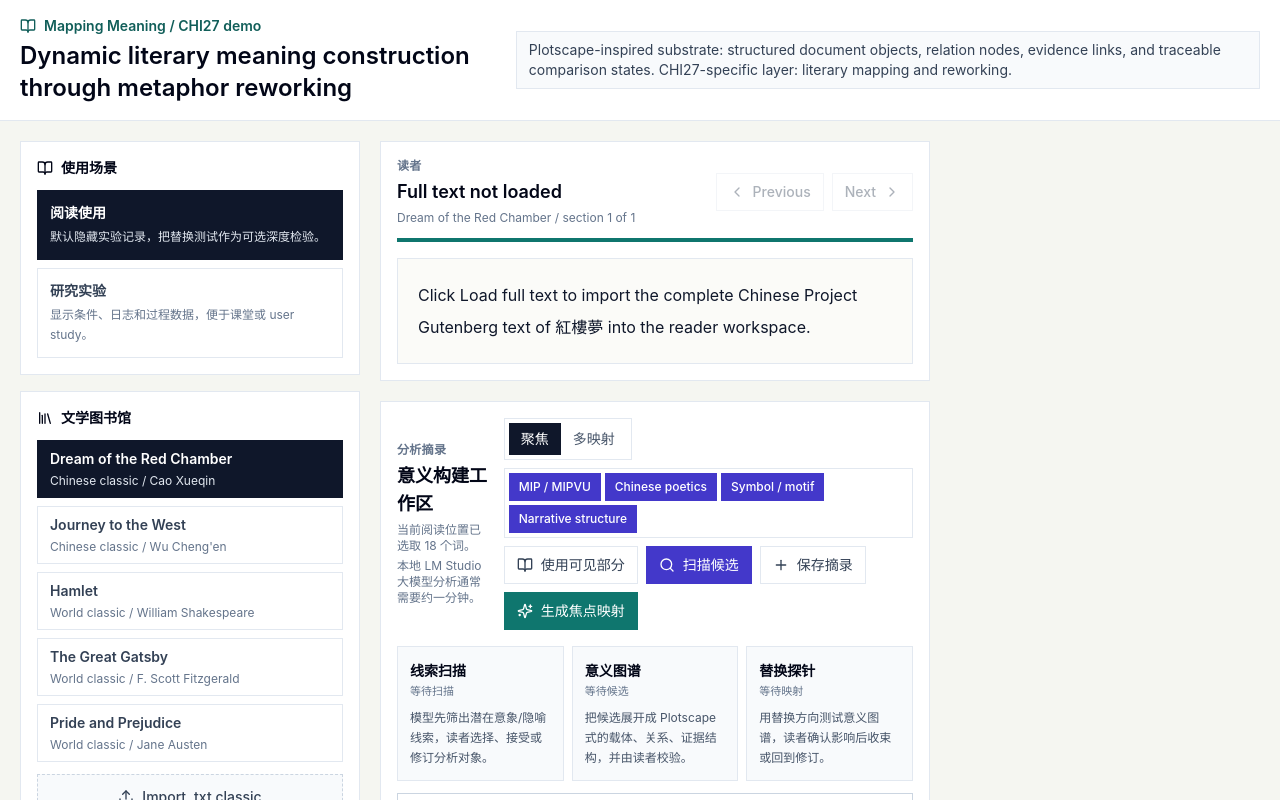
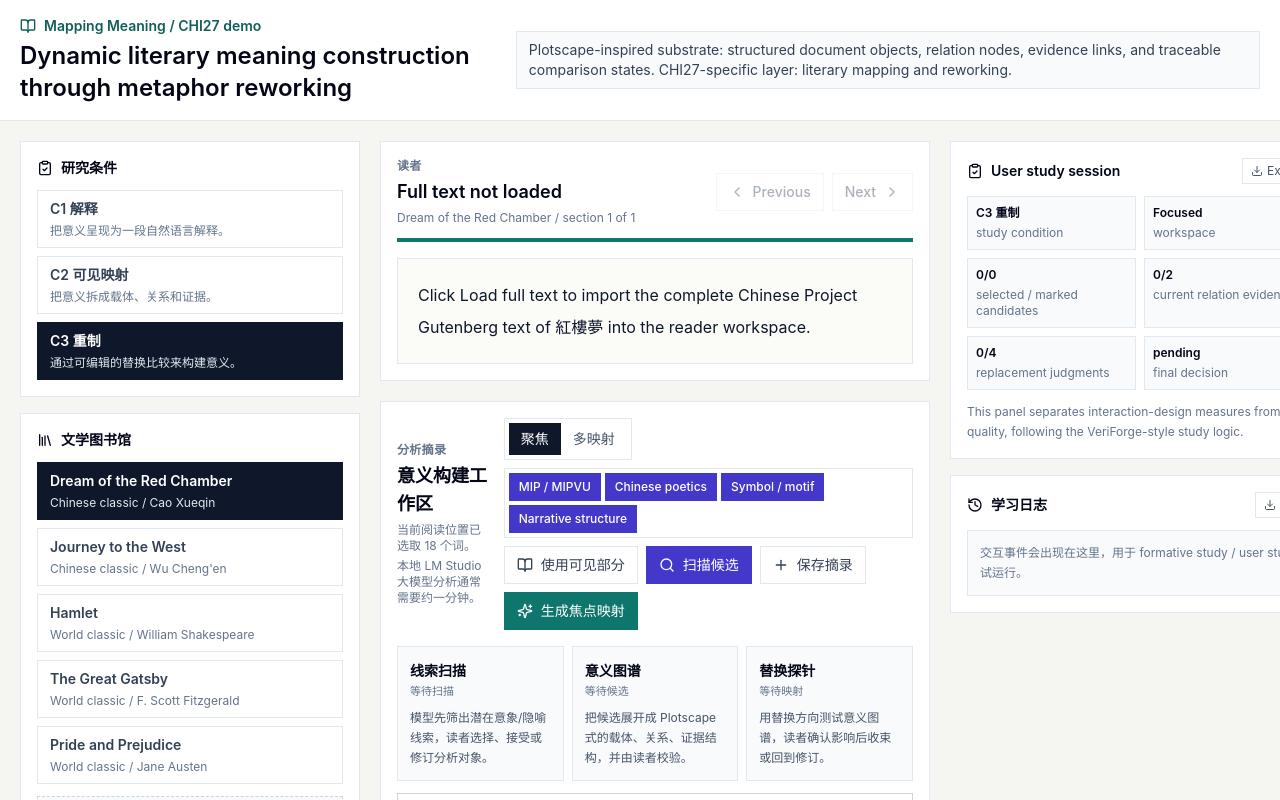
Before and after one commit to jiaping-li/MeaningForge, a React (Vite) app: page / in a window 1280 px wide. Shown: the top 800 px of the page. Built offline with nearby package versions, Linux system fonts and the light colour scheme.

Commit message:
Restore full study workflow

```diff
--- a/src/App.tsx
+++ b/src/App.tsx
@@ -50,7 +50,6 @@ import type {
 } from "@/types/literaryMapping";
 
 type InterpretationDecision = "pending" | "kept" | "revise" | "recorded";
-type UsageMode = "reader" | "study";
 
 const expressionTypes: ExpressionType[] = [
   "lexical_metaphor",
@@ -461,17 +460,6 @@ const conditionLabels: Record<StudyCondition, { label: string; description: stri
   },
 };
 
-const usageModeLabels: Record<UsageMode, { label: string; description: string }> = {
-  reader: {
-    label: "阅读使用",
-    description: "默认隐藏实验记录，把替换测试作为可选深度检验。",
-  },
-  study: {
-    label: "研究实验",
-    description: "显示条件、日志和过程数据，便于课堂或 user study。",
-  },
-};
-
 function makeImportedWork(text: string, fileName = "Imported classic"): LiteraryWork {
   const cleanText = text.trim();
   const passages = splitFullTextIntoPassages(cleanText, fileName).slice(0, 200);
@@ -980,43 +968,6 @@ function StudyLogPanel({ events }: { events: StudyLogEvent[] }) {
             </div>
           ))
         )}
-      </div>
-    </section>
-  );
-}
-
-function UsageModeSwitch({
-  mode,
-  onChange,
-}: {
-  mode: UsageMode;
-  onChange: (mode: UsageMode) => void;
-}) {
-  return (
-    <section className="border border-slate-200 bg-white p-4">
-      <div className="flex items-center gap-2 text-sm font-semibold text-slate-950">
-        <BookOpen className="h-4 w-4" />
-        使用场景
-      </div>
-      <div className="mt-3 grid gap-2">
-        {(Object.keys(usageModeLabels) as UsageMode[]).map((item) => (
-          <button
-            key={item}
-            type="button"
-            onClick={() => onChange(item)}
-            className={cx(
-              "border p-3 text-left transition",
-              mode === item
-                ? "border-slate-900 bg-slate-900 text-white"
-                : "border-slate-200 bg-white text-slate-700 hover:border-slate-400"
-            )}
-          >
-            <div className="text-sm font-semibold">{usageModeLabels[item].label}</div>
-            <div className={cx("mt-1 text-xs leading-5", mode === item ? "text-slate-200" : "text-slate-500")}>
-              {usageModeLabels[item].description}
-            </div>
-          </button>
-        ))}
       </div>
     </section>
   );
@@ -1307,10 +1258,8 @@ function App() {
   const [isScanning, setIsScanning] = useState(false);
   const [isAnalyzing, setIsAnalyzing] = useState(false);
   const [isComparing, setIsComparing] = useState(false);
-  const [usageMode, setUsageMode] = useState<UsageMode>("reader");
   const [studyCondition, setStudyCondition] = useState<StudyCondition>("interactive_reworking");
   const [workspaceMode, setWorkspaceMode] = useState<MappingWorkspaceMode>("focused");
-  const [isDeepTestingOpen, setIsDeepTestingOpen] = useState(false);
   const [selectedTheoryLenses, setSelectedTheoryLenses] = useState<TheoryLens[]>(
     defaultTheoryLensesForWork(activeWork)
   );
@@ -1346,10 +1295,8 @@ function App() {
     if (!query) return true;
     return `${passage.label} ${passage.chapter || ""} ${passage.text}`.toLowerCase().includes(query);
   });
-  const isStudyMode = usageMode === "study";
   const showMappingScaffold = studyCondition !== "explanation" && workflowMappingGenerated;
-  const canShowReworking = studyCondition === "interactive_reworking" && workflowMappingGenerated;
-  const showReworking = canShowReworking && (isStudyMode || isDeepTestingOpen);
+  const showReworking = studyCondition === "interactive_reworking" && workflowMappingGenerated;
   const activePassageIndex = activeWork.passages.findIndex((passage) => passage.id === activePassage.id);
   const passagePosition = activePassageIndex >= 0 ? activePassageIndex + 1 : 1;
   const passageCount = activeWork.passages.length;
@@ -1401,7 +1348,6 @@ function App() {
     setEvidenceReview({});
     setReplacementReview({});
     setWorkflowMappingGenerated(false);
-    setIsDeepTestingOpen(false);
     setInterpretationDecision("pending");
     setSelectedCandidateId("");
     setSelectedCandidateIds([]);
@@ -1434,7 +1380,6 @@ function App() {
     setEvidenceReview({});
     setReplacementReview({});
     setWorkflowMappingGenerated(false);
-    setIsDeepTestingOpen(false);
     setInterpretationDecision("pending");
     setSelectedCandidateId("");
     setSelectedCandidateIds([]);
@@ -1454,7 +1399,6 @@ function App() {
     setEvidenceReview({});
     setReplacementReview({});
     setWorkflowMappingGenerated(false);
-    setIsDeepTestingOpen(false);
     setInterpretationDecision("pending");
     setSelectedCandidateId("");
     setSelectedCandidateIds([]);
@@ -1477,7 +1421,6 @@ function App() {
     setEvidenceReview({});
     setReplacementReview({});
     setWorkflowMappingGenerated(false);
-    setIsDeepTestingOpen(false);
     setInterpretationDecision("pending");
     setSelectedCandidateId("");
     setSelectedCandidateIds([]);
@@ -1510,7 +1453,6 @@ function App() {
     }
     setReplacementReview({});
     setWorkflowMappingGenerated(false);
-    setIsDeepTestingOpen(false);
     setInterpretationDecision("pending");
     setStatus(`已选择候选：${candidate.label}。可以先确认或修订，再生成细致映射。`);
     logEvent("candidate_selected", `${candidate.detectionMethod || "candidate"}: ${candidate.span}`);
@@ -1537,7 +1479,6 @@ function App() {
       setSelectedSpan(reviewedSpan);
       setReplacementReview({});
       setWorkflowMappingGenerated(false);
-      setIsDeepTestingOpen(false);
       setInterpretationDecision("pending");
     } else if (review === "rejected") {
       setSelectedCandidateIds((previous) => previous.filter((id) => id !== candidate.id));
@@ -1584,7 +1525,6 @@ function App() {
       setSelectedCandidateIds([]);
       setSelectedSpan("");
       setWorkflowMappingGenerated(false);
-      setIsDeepTestingOpen(false);
       setInterpretationDecision("pending");
       setStatus(`扫描完成：来自 ${result.source} 的 ${result.scan.candidates.length} 个候选。请先在“读者确认”中选中、接受或修订一个候选。`);
       logEvent("candidate_scan_generated", `${result.source}: ${result.scan.candidates.length} candidates`);
@@ -1662,7 +1602,6 @@ function App() {
       setEvidenceReview({});
       setReplacementReview({});
       setWorkflowMappingGenerated(true);
-      setIsDeepTestingOpen(false);
       setInterpretationDecision("pending");
       setStatus(
         workspaceMode === "multi"
@@ -1743,15 +1682,6 @@ function App() {
   const handleStudyConditionChange = (condition: StudyCondition) => {
     setStudyCondition(condition);
     logEvent("condition_changed", conditionLabels[condition].label);
-  };
-
-  const handleUsageModeChange = (mode: UsageMode) => {
-    setUsageMode(mode);
-    if (mode === "reader") {
-      setIsDeepTestingOpen(false);
-      setStudyCondition("interactive_reworking");
-    }
-    logEvent("usage_mode_changed", usageModeLabels[mode].label);
   };
 
   const handleActivateReplacement = (replacementId: string) => {
@@ -1813,11 +1743,7 @@ function App() {
 
       <div className="mx-auto grid max-w-[1560px] gap-5 px-5 py-5 xl:grid-cols-[340px_1fr_380px]">
         <aside className="space-y-4">
-          <UsageModeSwitch mode={usageMode} onChange={handleUsageModeChange} />
-
-          {isStudyMode ? (
           <StudyModeSwitch condition={studyCondition} onChange={handleStudyConditionChange} />
-          ) : null}
 
           <section className="border border-slate-200 bg-white p-4">
             <div className="flex items-center gap-2 text-sm font-semibold text-slate-950">
@@ -2501,30 +2427,6 @@ function App() {
             </section>
           ) : null}
 
-          {canShowReworking && !showReworking ? (
-            <section className="border border-teal-200 bg-teal-50 p-4">
-              <div className="flex flex-col gap-3 lg:flex-row lg:items-center lg:justify-between">
-                <div>
-                  <div className="text-sm font-semibold text-teal-950">深度检验</div>
-                  <div className="mt-1 text-xs leading-5 text-teal-800">
-                    当前解释已经可以阅读和保存。需要判断这个意象是否真的不可替换时，再打开替换探针。
-                  </div>
-                </div>
-                <button
-                  type="button"
-                  onClick={() => {
-                    setIsDeepTestingOpen(true);
-                    logEvent("deep_testing_opened", activeMapping.selectedSpan);
-                  }}
-                  className="inline-flex items-center justify-center gap-2 border border-teal-700 bg-teal-700 px-3 py-2 text-sm font-medium text-white"
-                >
-                  <GitCompareArrows className="h-4 w-4" />
-                  打开替换探针
-                </button>
-              </div>
-            </section>
-          ) : null}
-
           {showReworking ? (
           <section>
             <div className="mb-3 border border-teal-200 bg-teal-50 p-4">
@@ -2536,15 +2438,6 @@ function App() {
                     读者也可以输入新的替换意象；每个方向都需要再次确认影响。
                   </div>
                 </div>
-                {!isStudyMode ? (
-                  <button
-                    type="button"
-                    onClick={() => setIsDeepTestingOpen(false)}
-                    className="border border-teal-300 bg-white px-3 py-2 text-sm font-medium text-teal-900 hover:border-teal-600"
-                  >
-                    收起深度检验
-                  </button>
-                ) : null}
                 <div className="grid gap-1 text-center text-[11px] font-medium">
                   <div className="border border-teal-200 bg-white px-2 py-1 text-teal-950">
                     <div className="font-semibold">{replacementDecisionCount}/{replacementComparisonCount}</div>
@@ -2726,8 +2619,6 @@ function App() {
             />
           ) : null}
 
-          {isStudyMode ? (
-            <>
           <StudySessionPanel
             condition={studyCondition}
             workspaceMode={workspaceMode}
@@ -2743,8 +2634,6 @@ function App() {
           />
 
           <StudyLogPanel events={studyLog} />
-            </>
-          ) : null}
         </aside>
       </div>
     </main>
```
Lines whose indentation alone changed are shown as unchanged.
